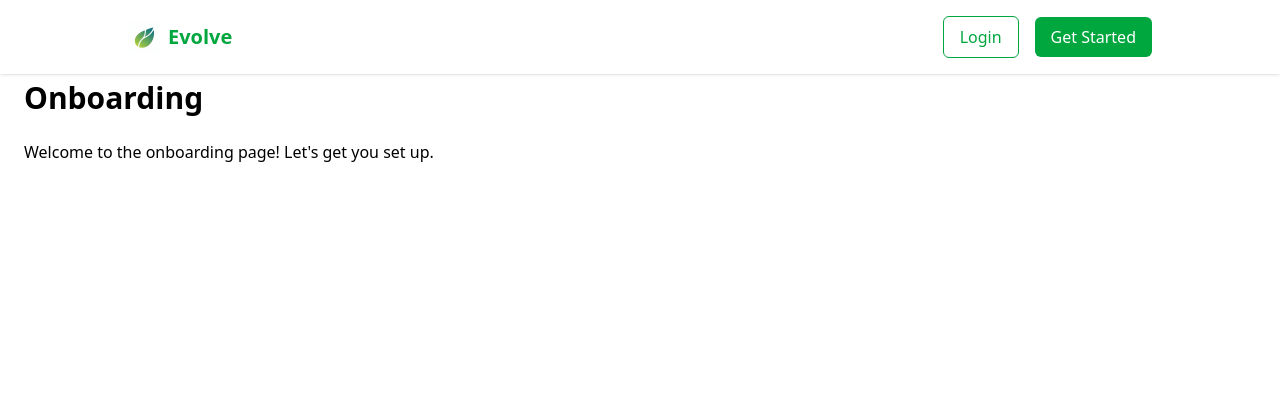
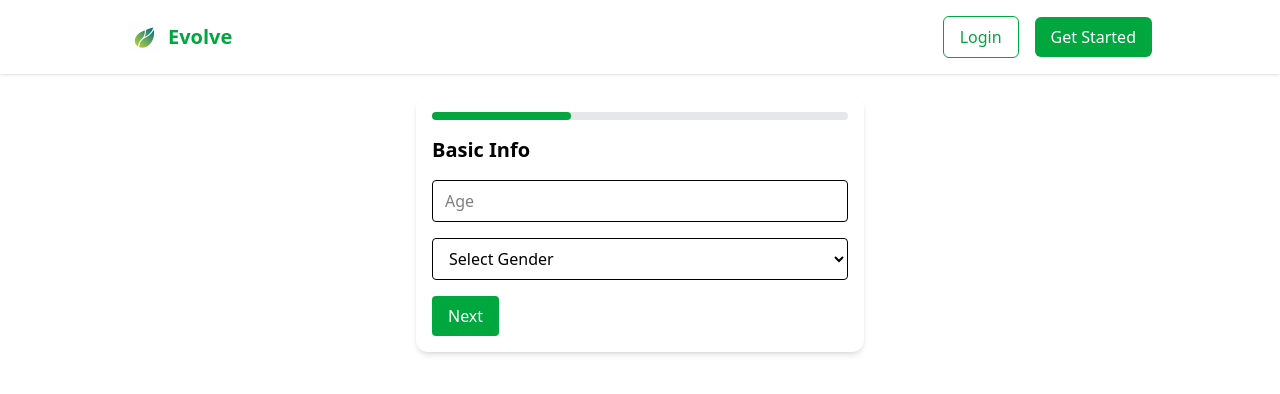
Before and after one commit to adhish1478/AI-Personal-Trainer, a React (Vite) app in the folder frontend/: page /onboarding in a window 1280 px wide. Shown: the top 394 px of the page. Built offline with nearby package versions, Linux system fonts and the light colour scheme.

Commit message:
onboarding pages

```diff
--- a/frontend/src/pages/Onboarding.jsx
+++ b/frontend/src/pages/Onboarding.jsx
@@ -1,8 +1,80 @@
+import { useState } from "react";
+import StepOne from "./onboarding/StepOne";
+import StepTwo from "./onboarding/StepTwo";
+import StepThree from "./onboarding/StepThree";
+import ProgressBar from "./onboarding/ProgressBar";
+import axiosInstance from "../api/axiosInstance";
+import { toast } from "react-hot-toast";
+import { useNavigate } from "react-router-dom";
+
 export default function Onboarding() {
-    return (
-        <div className="pt-20 px-6">
-            <h1 className="text-3xl font-bold mb-6">Onboarding</h1>
-            <p>Welcome to the onboarding page! Let's get you set up.</p>
-        </div>
-        );
-    }
+  const [step, setStep] = useState(1);
+  const [formData, setFormData] = useState({
+    age: "",
+    gender: "",
+    height: "",
+    weight: "",
+    goal: "",
+    lifts_weight: "",
+  });
+
+  const navigate = useNavigate();
+
+  const handleSubmit = async () => {
+    try {
+        const accessToken = localStorage.getItem("access_token");
+        if (!accessToken) {
+        toast.error("No access token found, please log in again.");
+        return;
+        }
+        console.log(formData)
+
+        axiosInstance.defaults.headers["Authorization"] = `Bearer ${accessToken}`;
+        await axiosInstance.patch("accounts/api/profile/", formData); // adjust endpoint
+        toast.success("Profile setup complete!");
+        navigate("/dashboard");
+        } catch (err) {
+        toast.error("Something went wrong.");
+        console.error(err);
+        }
+  };
+
+  return (
+    <div className="max-w-md mx-auto mt-24 p-4 bg-white rounded-xl shadow-md">
+      <ProgressBar step={step} total={3} />
+
+      {step === 1 && <StepOne formData={formData} setFormData={setFormData} />}
+      {step === 2 && <StepTwo formData={formData} setFormData={setFormData} />}
+      {step === 3 && <StepThree formData={formData} setFormData={setFormData} />}
+
+      <div className="flex justify-between mt-4">
+        {step > 1 && (
+          <button
+            className="px-4 py-2 border rounded"
+            onClick={() => setStep(step - 1)}
+          >
+            Previous
+          </button>
+        )}
+
+        {step < 3 && (
+          <button
+            className="px-4 py-2 bg-green-600 text-white rounded"
+            onClick={() => setStep(step + 1)}
+          >
+            Next
+          </button>
+        )}
+
+        {step === 3 && (
+          <button
+            className="px-4 py-2 bg-green-600 text-white rounded"
+            onClick={handleSubmit}
+          >
+            Finish
+          </button>
+        )}
+      </div>
+    </div>
+  );
+}
--- /dev/null
+++ b/frontend/src/pages/onboarding/ProgressBar.jsx
@@ -0,0 +1,11 @@
+export default function ProgressBar({ step, total }) {
+  const percentage = (step / total) * 100;
+  return (
+    <div className="w-full bg-gray-200 h-2 rounded-full mb-4">
+      <div
+        className="bg-green-600 h-2 rounded-full transition-all"
+        style={{ width: `${percentage}%` }}
+      ></div>
+    </div>
+  );
+}
--- /dev/null
+++ b/frontend/src/pages/onboarding/StepOne.jsx
@@ -0,0 +1,24 @@
+export default function StepOne({ formData, setFormData }) {
+  return (
+    <div className="flex flex-col gap-4">
+      <h2 className="text-xl font-semibold">Basic Info</h2>
+      <input
+        type="number"
+        placeholder="Age"
+        value={formData.age}
+        onChange={(e) => setFormData({ ...formData, age: e.target.value })}
+        className="border px-3 py-2 rounded"
+      />
+      <select
+        value={formData.gender}
+        onChange={(e) => setFormData({ ...formData, gender: e.target.value })}
+        className="border px-3 py-2 rounded"
+      >
+        <option value="">Select Gender</option>
+        <option value="male">Male</option>
+        <option value="female">Female</option>
+        <option value="other">Other</option>
+      </select>
+    </div>
+  );
+}
--- /dev/null
+++ b/frontend/src/pages/onboarding/StepThree.jsx
@@ -0,0 +1,47 @@
+export default function StepOne({ formData, setFormData }) {
+
+  return (
+    <div className="flex flex-col gap-4">
+      <h2 className="text-xl font-semibold">Basic Info</h2>
+      <select
+        value={formData.activity_level}
+        onChange={(e) => setFormData({ ...formData, activity_level: e.target.value })}
+        className="border px-3 py-2 rounded"
+      >
+        <option value="">Select Activity Level</option>
+        <option value="sedentary">Sedentary</option>
+        <option value="lightly_active">Lightly Active</option>
+        <option value="moderately_active">Moderately Active</option>
+        <option value="very_active">Very Active</option>
+        <option value="extra_active">Extra Active</option>
+      </select>
+      <select
+        value={formData.goal}
+        onChange={(e) => setFormData({ ...formData, goal: e.target.value })}
+        className="border px-3 py-2 rounded"
+      >
+        <option value="">Select Your Goal</option>
+        <option value="lose_1kg">Lose 1 kg/week</option>
+        <option value="lose_0.75kg">Lose 0.75 kg/week</option>
+        <option value="lose_0.5kg">Lose 0.5 kg/week</option>
+        <option value="lose_0.25kg">Lose 0.25 kg/week</option>
+        <option value="maintain">Maintain weight</option>
+        <option value="lean_bulk">Lean bulk</option>
+        <option value="gain_0.25kg">Gain 0.25 kg/week</option>
+        <option value="gain_0.5kg">Gain 0.5 kg/week</option>
+        <option value="gain_0.75kg">Gain 0.75 kg/week</option>
+        <option value="gain_1kg">Gain 1 kg/week</option>
+      </select>
+
+      <select
+        value={formData.lifts_weight}
+        onChange={(e) => setFormData({ ...formData, lifts_weight: e.target.value })}
+        className="border px-3 py-2 rounded"
+      >
+        <option value="">Do you Do Strength Training?</option>
+        <option value="True">Yes</option>
+        <option value="False">No</option>
+      </select>
+    </div>
+  );
+}
--- /dev/null
+++ b/frontend/src/pages/onboarding/StepTwo.jsx
@@ -0,0 +1,21 @@
+export default function StepOne({ formData, setFormData }) {
+  return (
+    <div className="flex flex-col gap-4">
+      <h2 className="text-xl font-semibold">Basic Info</h2>
+      <input
+        type="number"
+        placeholder="Height (cm)"
+        value={formData.height}
+        onChange={(e) => setFormData({ ...formData, height: e.target.value })}
+        className="border px-3 py-2 rounded"
+      />
+      <input
+        type="number"
+        placeholder="Weight (kg)"
+        value={formData.weight}
+        onChange={(e) => setFormData({ ...formData, weight: e.target.value })}
+        className="border px-3 py-2 rounded"
+      />
+    </div>
+  );
+}
```
